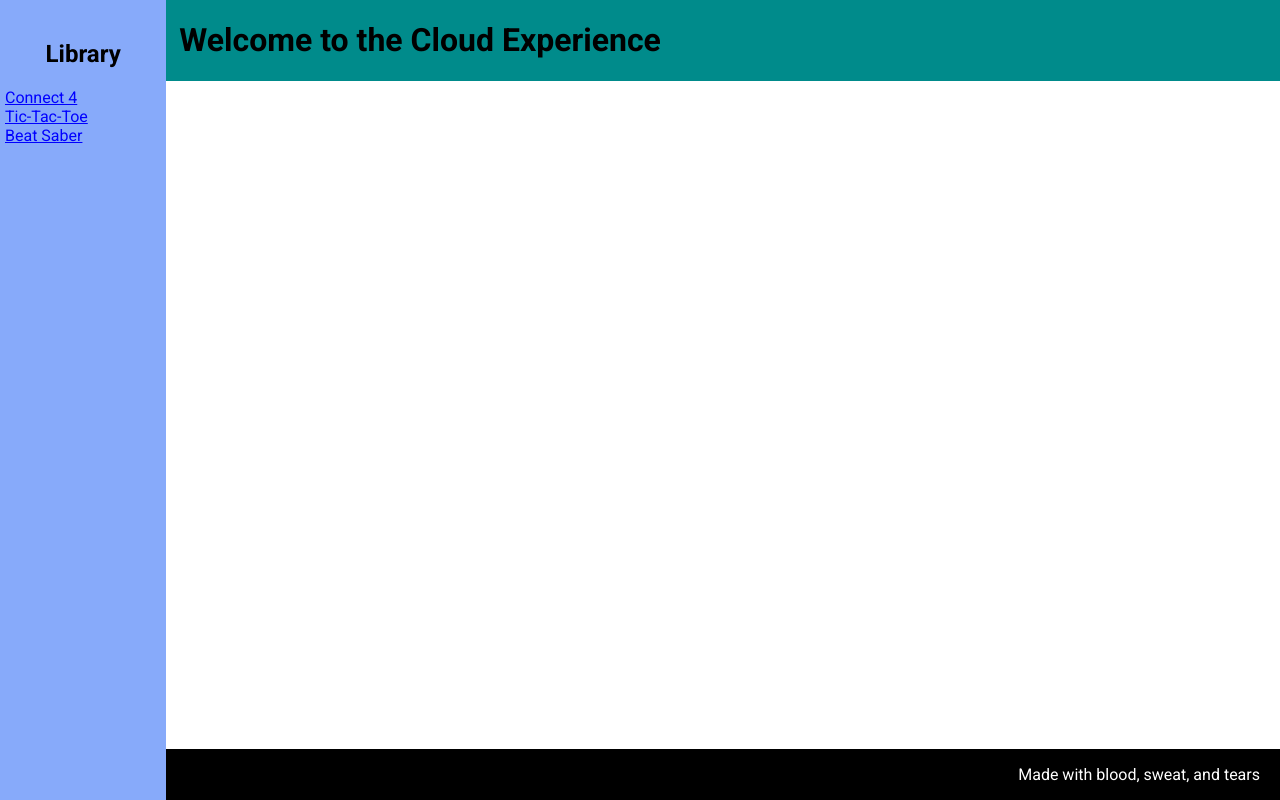
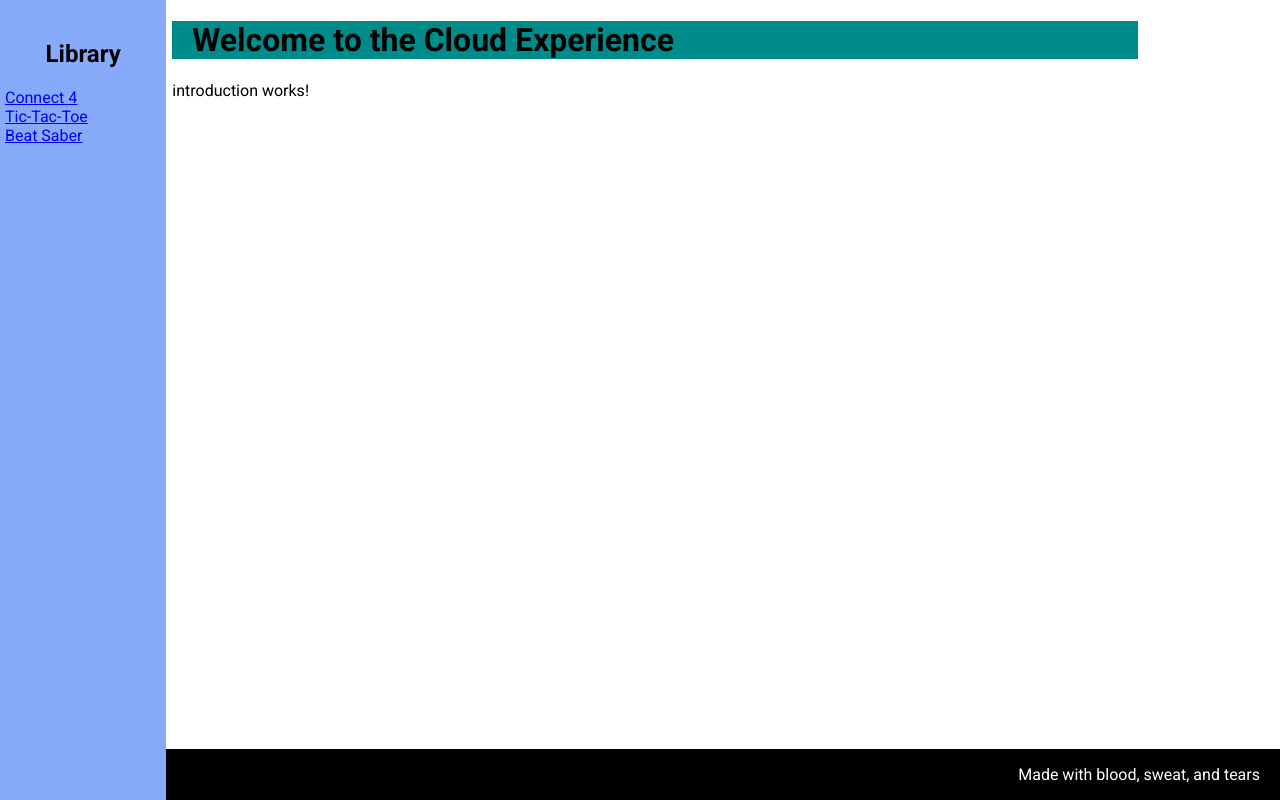
Before and after one commit to qwerty1954/WebsiteV2, an Angular app: page / in a window 1280 px wide. Built offline with nearby package versions, Linux system fonts and the light colour scheme.

Commit message:
Revert header styling to fix bugs

```diff
--- a/src/app/app-core/app-core-routing.module.ts
+++ b/src/app/app-core/app-core-routing.module.ts
@@ -4,13 +4,11 @@ import { Routes, RouterModule } from '@angular/router';
 import { ConnectFourComponent } from './../connect-four/connect-four.component';
 import { TicTacToeComponent } from './../tic-tac-toe/tic-tac-toe.component';
 import { BeatSaberComponent } from './../beat-saber/beat-saber.component';
-import { PageNotFoundComponent } from './../page-not-found/page-not-found.component';
 
 const routes: Routes = [
   {path: 'connect-4', component: ConnectFourComponent},
   {path: 'tic-tac-toe', component: TicTacToeComponent},
-  {path: 'beat-saber', component: BeatSaberComponent},
-  {path: '**', component: PageNotFoundComponent},
+  {path: 'beat-saber', component: BeatSaberComponent}
 ]
 
 @NgModule({
--- a/src/app/app-core/header/header.component.css
+++ b/src/app/app-core/header/header.component.css
@@ -2,7 +2,7 @@
     background-color: darkcyan;
     width: 86%;
     /* height: ???; */
-    position: fixed;
+    position: relative;
     z-index: 0;
     top: 0;
     right: 0;
```
Also changed, not shown: src/app/app-routing.module.ts (+9 -1 lines).
